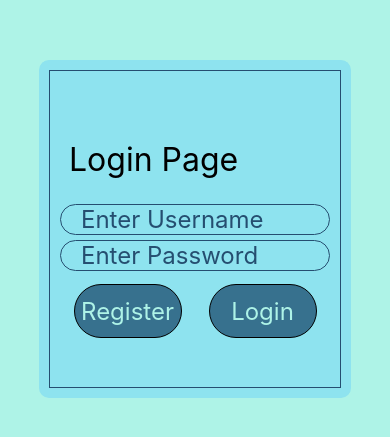
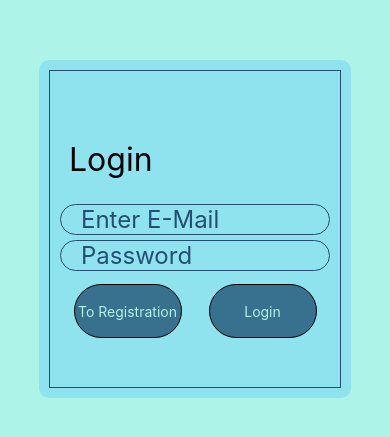
Before and after one commit to Max2208123/Mobile-Programming-Assignment, a React Native app: screen / in a window 390 px wide. Shown: the part 193-630 px from the top of the page. Built offline with nearby package versions, Linux system fonts and the light colour scheme; no server answers.

Commit message:
Login via Firebase + E-Mail

```diff
--- a/App.js
+++ b/App.js
@@ -3,30 +3,20 @@ import FooterMenu from './components/FooterMenu';
 import { useEffect , useState , createContext } from 'react';
 import { NavigationContainer } from '@react-navigation/native';
 import AsyncStorage from '@react-native-async-storage/async-storage';
+
+
+// Firbase imports:
 import {initializeApp} from 'firebase/app';
+import {getAuth, onAuthStateChanged} from 'firebase/auth';
+
 // Page imports :
-
 import LoginPage from './pages/LoginPage';
 import MapPage from './pages/MapPage';
 import LocationListPage from './pages/LocationListPage';
 import CountriesPage from './pages/CountriesPage';
 
 // Context imports :
-
 import { UserContext } from './contexts/Contexts';
-
-/*
-const firebaseConfig = {
-  apiKey: "AIzaSyBzfSedBgTwuGgFqDr1DNqTjLwA8adO87c",
-  authDomain: "mobile-programming-c8111.firebaseapp.com",
-  projectId: "mobile-programming-c8111",
-  storageBucket: "mobile-programming-c8111.firebasestorage.app",
-  messagingSenderId: "903217529740",
-  appId: "1:903217529740:web:c70cf265b1e5ab13ef4ca9",
-  measurementId: "G-TLY3HLF8W9"
-}
-const app = initializeApp(firebaseConfig)
-*/
 
 const menuPages = [
   { name: 'Map', component: MapPage, iconName: 'location-sharp' },
@@ -37,17 +27,21 @@ const menuPages = [
 
 export default function App() {
 
+  /*
   const onLoginSuccess = async () => {
     const user = await AsyncStorage.getItem('logged-in-user');
     setLoggedInUser(user);
     setLoggedIn(true);
   }
+  */
 
   const [loggedIn, setLoggedIn] = useState(false);
   const [loggedInUser, setLoggedInUser] = useState(null);
   const [isLoading, setIsLoading] = useState(true);
 
+  const auth = getAuth();
 
+  /*
   const checkLoggedIn = async () => {
     try {
       const value = await AsyncStorage.getItem('logged-in');
@@ -65,20 +59,42 @@ export default function App() {
       setIsLoading(false)
     }
   }
+  */
 
+  /*
   useEffect(() => {
     checkLoggedIn();
   }, [] );
+  */
+
+  useEffect(() => {
+    const unsubscribe = onAuthStateChanged(auth, (user) => {
+      if (user) {
+        // User logged in
+        console.log("User detected:", user.email);
+        setLoggedInUser(user.email);
+        setLoggedIn(true)
+      } else {
+        setLoggedInUser(null);
+        setLoggedIn(false)
+      }
+      setIsLoading(false);
+    });
+
+    return unsubscribe;
+
+  }, [])
 
   console.log(loggedIn)
+
   return(
-    isLoading ?
+    <UserContext.Provider value = {{loggedIn, setLoggedIn, loggedInUser, setLoggedInUser}}>
+      {isLoading ? (
         <View style= {styles.container}>
           <ActivityIndicator size="large" color = "lightblue"/>
-    </View> : (
-      loggedIn
-      ?
-      <UserContext.Provider value = {{loggedIn, setLoggedIn, loggedInUser, setLoggedInUser}}>
+        </View>
+      ) : (
+        loggedIn ? (
           <NavigationContainer>
             <FooterMenu
               pages = {menuPages}
@@ -86,14 +102,13 @@ export default function App() {
               colorInactive= 'gray'
             />
           </NavigationContainer>
-      </UserContext.Provider>
-
-      : (
+        ) : (
           <View style = {styles.containerLogin}>
-        <LoginPage onLogin = {onLoginSuccess}/>
+            <LoginPage />
           </View>
         )
-    )
+      )}
+    </UserContext.Provider>
   );
 }
 
--- a/firebase/Config.js
+++ b/firebase/Config.js
@@ -1,5 +1,8 @@
 import { initializeApp } from "firebase/app";
 import { getFirestore } from "firebase/firestore";
+
+import { initializeAuth, getReactNativePersistence } from 'firebase/auth';
+import AsyncStorage from "@react-native-async-storage/async-storage";
 
 const firebaseConfig = {
   apiKey: process.env.EXPO_PUBLIC_API_KEY,
@@ -15,3 +18,6 @@ const app = initializeApp(firebaseConfig);
 export const db = getFirestore(app);
 export const LOGIN_REF = 'Login-Data'
 export const USER_DATA_REF = 'User-Data'
+export const auth = initializeAuth(app, {
+  persistence: getReactNativePersistence(AsyncStorage)
+});
--- a/pages/LocationListPage.js
+++ b/pages/LocationListPage.js
@@ -1,6 +1,9 @@
 import React from 'react';
+import { getFirestore, collection, addDoc , query, where, getDocs } from "firebase/firestore";
+import { getAuth } from "firebase/auth";
+import { View , Text } from 'react-native';
 
-import { View , Text } from 'react-native';
+
 
 export default function LocationListPage(){
 
--- a/pages/LoginPage.js
+++ b/pages/LoginPage.js
@@ -1,25 +1,40 @@
 import React, {useState} from 'react';
-import { View , Text, TextInput, StyleSheet, Button, Pressable } from 'react-native';
+import { View , Text, TextInput, StyleSheet, Button, Pressable, ActivityIndicator, Alert} from 'react-native';
 import AsyncStorage from '@react-native-async-storage/async-storage';
 import { getUserByUsername } from '../firebase/FirebaseController';
+import { getAuth , signInWithEmailAndPassword , createUserWithEmailAndPassword} from "firebase/auth";
 
-export default function LoginPage({onLogin}){
-    const [usernameInput, setUsernameInput] = useState("");
-    const [passwordInput, setPasswordInput] = useState("");
+export default function LoginPage(){
+
+    const [email, setEmail] = useState("");
+    const [password, setPassword] = useState("");
+
+    // const [usernameInput, setUsernameInput] = useState("");
+    // const [passwordInput, setPasswordInput] = useState("");
+
     const [isLoading, setIsLoading] = useState(false);
-
     const [errorMessageUsername, setErrorMessageUsername] = useState("");
     const [errorMessagePassword, setErrorMessagePassword] = useState("");
 
     const [isLogin, setIsLogin] = useState(true)
 
+    const auth = getAuth();
+
     const handleLogin = async () => {
         setErrorMessagePassword("");
         setErrorMessageUsername("");
-
         setIsLoading(true);
 
         try {
+            if (isLogin) {
+                await signInWithEmailAndPassword(auth, email, password);
+                console.log("Login Successfull!");
+            } else {
+                await createUserWithEmailAndPassword(auth,email,password);
+                console.log("Registirerung erfolgreich!");
+                Alert.alert("Erfolg", "Account erstellt!");
+            }
+            /*
             const user = await getUserByUsername(usernameInput);
             console.log(user)
             if (!user){
@@ -36,10 +51,16 @@ export default function LoginPage({onLogin}){
                 if (onLogin) onLogin();
             } else {
                 setErrorMessageUsername("Wrong Password")
-            }
+            } */
         } catch (error) {
-            setErrorMessagePassword("Connection Error... Try again");
+            // setErrorMessagePassword("Connection Error... Try again");
             console.error(error);
+            if (error.code === 'auth/invalid-email') setErrorMessageUsername("E-Mail invalid");
+            else if (error.code === 'auth/user-not-found') setErrorMessageUsername("User does not exist");
+            else if (error.code === 'auth/wrong-password') setErrorMessagePassword("Wrong Password");
+            else if (error.code === 'auth/email-already-in-use') setErrorMessageUsername("E-Mail already in use");
+            else if (error.code === 'auth/weak-password') setErrorMessagePassword("Password too short (min. 6 characters)");
+            else setErrorMessagePassword(error.message);
         } finally {
             setIsLoading(false)
         }
@@ -48,22 +69,25 @@ export default function LoginPage({onLogin}){
     return(
         <View style = {styles.containerOuter}>
             <View style = {styles.containerInner}>
-                <Text style= {styles.title1}> Login Page </Text>
+                <Text style= {styles.title1}> {isLogin ? "Login" : "Register"} </Text>
                 <View style = {styles.containerInputFields}>
                     <View style = {styles.containerInputField}>
                         <TextInput
-                            onChangeText={setUsernameInput}
-                            value = {usernameInput}
-                            placeholder="Enter Username"
+                            onChangeText={setEmail}
+                            value = {email}
+                            placeholder="Enter E-Mail"
                             style = {styles.textInputField}
+                            autoCapitalize="none"
+                            keyboardType = "email-address"
                         />
                         <Text style= {styles.errorText}>{errorMessageUsername}</Text>
                     </View>
                     <View style = {styles.containerInputField}>
                         <TextInput
-                            onChangeText={setPasswordInput}
-                            value = {passwordInput}
-                            placeholder="Enter Password"
+                            onChangeText = {setPassword}
+                            value = {password}
+                            placeholder = "Password"
+                            secureTextEntry = {true}
                             style = {styles.textInputField}
                         />
                         <Text style= {styles.errorText}>{errorMessagePassword}</Text>
@@ -71,13 +95,21 @@ export default function LoginPage({onLogin}){
                 </View>
                 <View style = {styles.containerButtons}>
                     <View style = {styles.buttonContainer}>
-                        <Pressable style = {styles.pressable}>
-                            <Text style = {styles.pressableText}>Register</Text>
+                        <Pressable style = {styles.pressable} onPress={() => {
+                            setIsLogin(!isLogin);
+                            setErrorMessagePassword("");
+                            setErrorMessageUsername("");
+                        }}>
+                            <Text style = {styles.pressableText}>{isLogin ? "To Registration" : "To Login"}</Text>
                         </Pressable>
                     </View>
                     <View style = {styles.buttonContainer}>
-                        <Pressable style = {styles.pressable} onPress = {handleLogin}>
-                            <Text style = {styles.pressableText}>Login</Text>
+                        <Pressable style = {styles.pressable} onPress = {handleLogin} disabled = {isLoading}>
+                            {isLoading ? <ActivityIndicator color = '#AEF3E7'/> : (
+                                <Text style={styles.pressableText}>
+                                    {isLogin ? "Login" : "Sign Up"}
+                                </Text>
+                            )}
                         </Pressable>
                     </View>
                 </View>
@@ -154,6 +186,6 @@ const styles = StyleSheet.create({
     },
     pressableText:{
         color: '#AEF3E7',
-        fontSize: 24,
+        fontSize: 14,
     }
 })
--- a/pages/MapPage.js
+++ b/pages/MapPage.js
@@ -3,15 +3,22 @@ import { View , Text, Button } from 'react-native';
 import AsyncStorage from '@react-native-async-storage/async-storage';
 import { UserContext } from '../contexts/Contexts';
 
+import {getAuth, signOut} from "firebase/auth";
+
 export default function MapPage(){
 
-    const {loggedIn, setLoggedIn, loggedInUser, setLoggedInUser} = useContext(UserContext)
+    // const {loggedIn, setLoggedIn, loggedInUser, setLoggedInUser} = useContext(UserContext)
+    const auth = getAuth()
 
     const handleLogout = async () => {
-        try{
+        try {
+            /*
             setLoggedIn(false);
             setLoggedInUser(null);
             console.log("Logout  Successfull!")
+            */
+           await signOut(auth)
+           console.log("Erfolgreich ausgeloggt!");
         } catch(e) {
             console.error("Error while logging out:",e)
         }
```
Lines whose indentation alone changed are shown as unchanged.
